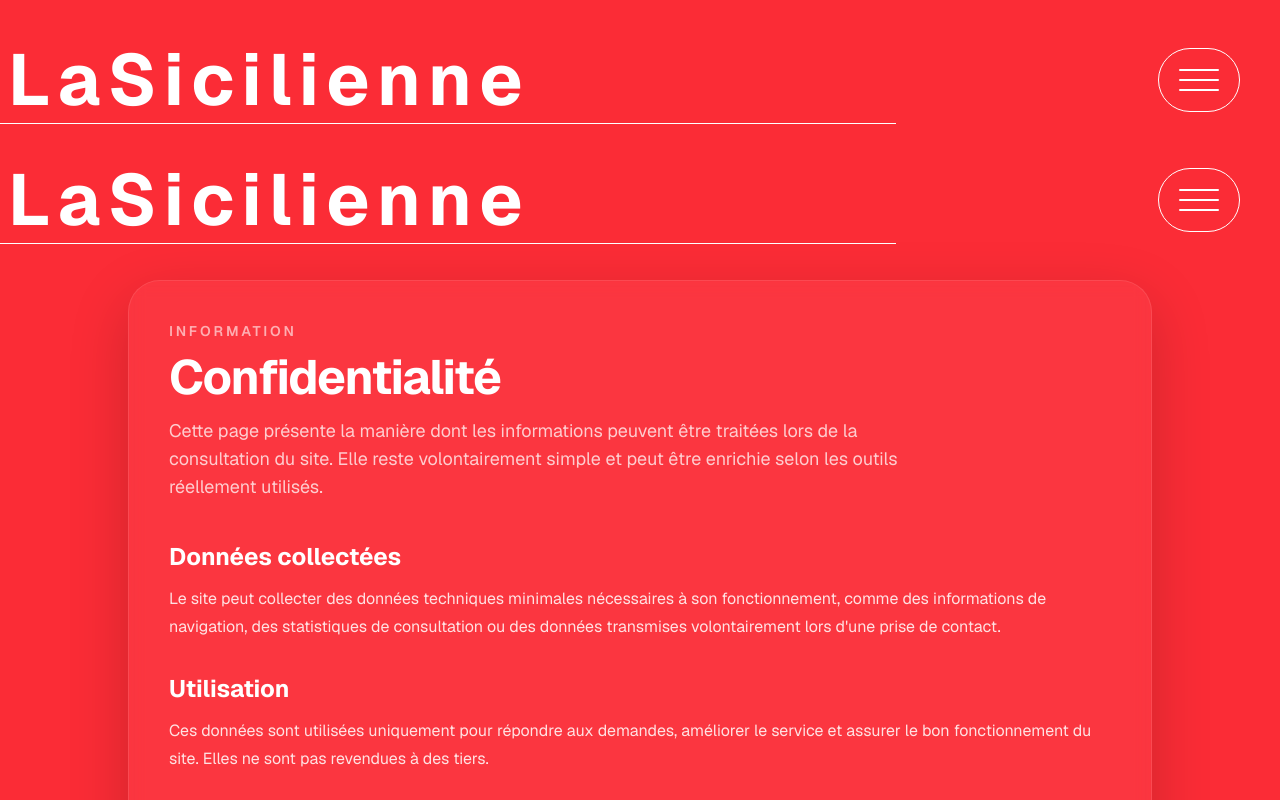
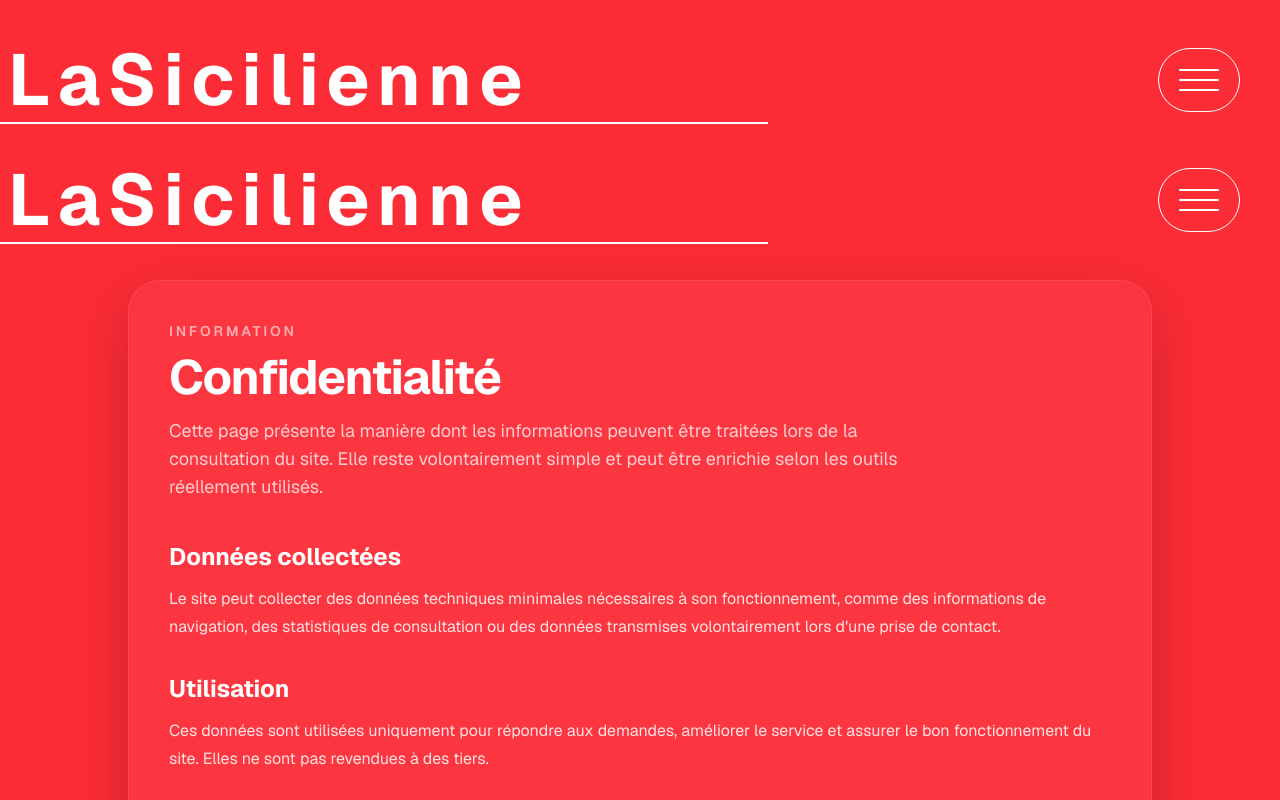
Before and after one commit to mylanlegenie/sici, a Next.js app: page /confidentialite in a window 1280 px wide. Shown: the top 800 px of the page. Built offline with nearby package versions, Linux system fonts and the light colour scheme.

Commit message:
probleme animation navbar

```diff
--- a/src/app/component/atoms/NavBar.tsx
+++ b/src/app/component/atoms/NavBar.tsx
@@ -11,7 +11,7 @@ export default function NavBar() {
   return (
     <>
       <header className="h-20 flex w-full justify-between items-center mt-10">
-        <nav className="nav-slide relative after:absolute after:inset-x-0 after:bottom-0 after:h-px after:bg-white">
+        <nav className="nav-slide relative">
           <Link href="/">
             <button
               type="button"
--- a/src/app/globals.css
+++ b/src/app/globals.css
@@ -28,16 +28,24 @@
   }
   @keyframes slide-navbar{
     from{
-      width: 0vw;
+      transform: scaleX(0);
     }
     to{
-      width: 70vw;
+      transform: scaleX(1);
     }
   }
 
 }
 
-.nav-slide{
+.nav-slide::after {
+  position: absolute;
+  bottom: 0;
+  left: 0;
+  width: 60vw;
+  height: 2px;
+  background-color: var(--color-white);
+  content: "";
+  transform-origin: left;
   animation: slide-navbar 1s ease-out forwards;
 }
 
```
